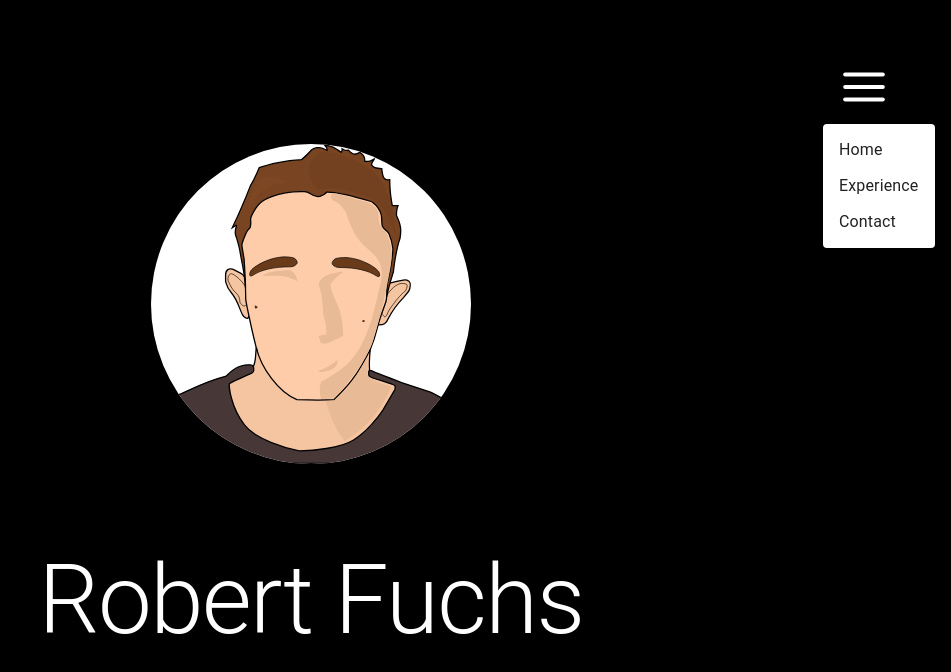
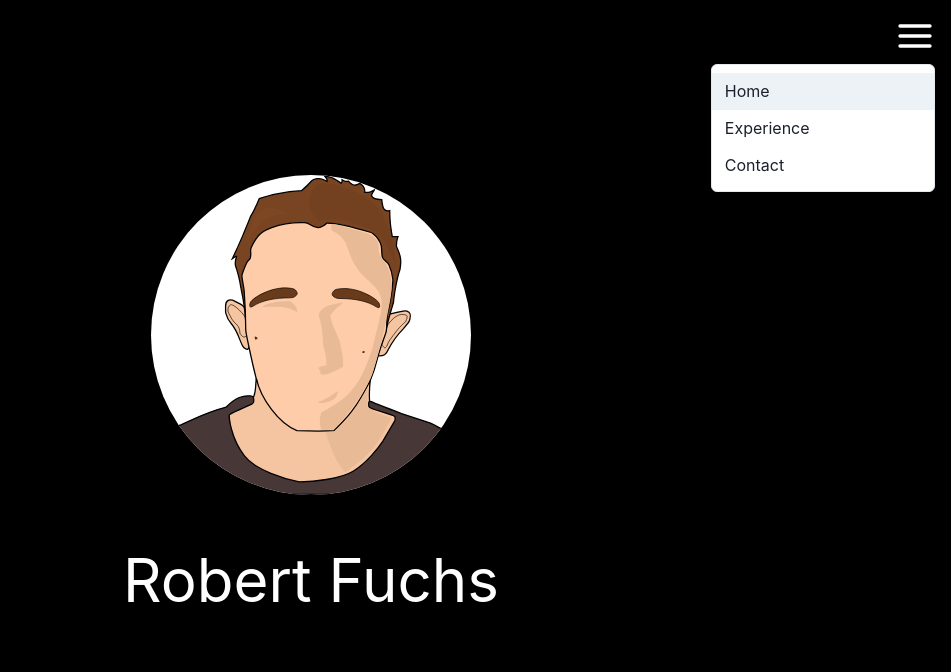
Before and after one commit to Treborium/robert-fuchs-codes, a Next.js app: page /home in a window 1280 px wide. Both pictures are taken after a click on the button "Options". Shown: the top 672 px of the page, without its empty margins (329-1280 px from the left). Built offline with nearby package versions, Linux system fonts and the light colour scheme; a web font is replaced by a local one.

Commit message:
switch to chakra ui

```diff
--- a/components/Layout.tsx
+++ b/components/Layout.tsx
@@ -1,33 +1,19 @@
-import { Container, createTheme, ThemeProvider } from '@mui/material';
+import { Box, ChakraProvider } from '@chakra-ui/react';
 
 import Navigation from './Navigation';
 
-interface Props {}
 
-export const Layout: React.FC<Props> = ({ children }) => {
+export const Layout: React.FC<{}> = ({ children }) => {
   return (
-    <ThemeProvider theme={CustomTheme}>
+    <ChakraProvider>
       <Navigation />
-      <Container disableGutters maxWidth={false} sx={styles.container}>
+      <Box width='100vw' height='100vh' backgroundColor='black'>
         {children}
-      </Container>
-    </ThemeProvider>
+      </Box>
+    </ChakraProvider>
   );
 };
 
-export const CustomTheme = createTheme({
-  palette: {
-    primary: {
-      main: '#FFFFFF',
-    },
-    secondary: {
-      main: '#000000',
-    },
-    action: {
-      hoverOpacity: 0.1,
-    },
-  },
-});
 
 const styles = {
   container: {
--- a/components/Navigation.tsx
+++ b/components/Navigation.tsx
@@ -1,61 +1,39 @@
 import React from 'react';
-import { IconButton, Menu, MenuItem } from '@mui/material';
 
 import { Menu as MenuIcon } from 'react-feather';
+import {
+  IconButton,
+  Menu,
+  MenuButton,
+  MenuList,
+  MenuItem,
+  Link,
+} from '@chakra-ui/react';
 
 export default function Navigation() {
-  const [anchorEl, setAnchorEl] =  React.useState<null | HTMLElement>(null);
-  const open = Boolean(anchorEl);
-
-  const handleClick = (e: React.MouseEvent<HTMLButtonElement>) => {
-    setAnchorEl(e.currentTarget);
-  };
-
-  const handleClose = () => {
-    setAnchorEl(null);
-  };
-
   return (
-    <div>
-      <IconButton
-        id='basic-button'
-        aria-controls={open ? 'basic-menu' : undefined}
-        aria-haspopup='true'
-        aria-expanded={open ? 'true' : undefined}
-        onClick={handleClick}
-        sx={styles.menu}
-        size='large'
-        color='primary'
-      >
-        <MenuIcon size='50px' />
-      </IconButton>
-      <Menu
-        id='basic-menu'
-        anchorEl={anchorEl}
-        open={open}
-        onClose={handleClose}
-        MenuListProps={{
-          'aria-labelledby': 'basic-button',
-        }}
-      >
-        <MenuItem onClick={handleClose} href='/home' component='a'>
-          Home
+    <Menu>
+      <MenuButton
+        as={IconButton}
+        aria-label='Options'
+        icon={<MenuIcon width='2.5rem' height='2.5rem'/>}
+        variant='none'
+        color='white'
+        position='absolute'
+        right='2vh'
+        top='2vh'
+      />
+      <MenuList>
+        <MenuItem as='a' href='/home'>
+         Home
         </MenuItem>
-        <MenuItem onClick={handleClose} href='/experience' component='a'>
+        <MenuItem as='a' href='/experience'>
           Experience
         </MenuItem>
-        <MenuItem onClick={handleClose} href='/contact' component='a'>
+        <MenuItem as='a' href='/contact'>
           Contact
         </MenuItem>
-      </Menu>
-    </div>
+      </MenuList>
+    </Menu>
   );
 }
-
-const styles = {
-  menu: {
-    position: 'absolute',
-    right: '50px',
-    top: '50px',
-  },
-} as const;
--- a/pages/contact/index.tsx
+++ b/pages/contact/index.tsx
@@ -1,6 +1,6 @@
-import { Typography } from '@mui/material';
 import React from 'react';
+import { Text } from '@chakra-ui/react';
 
 export default function Contact() {
-  return <Typography>Contact</Typography>
+  return <Text>Contact</Text>;
 }
--- a/pages/home/index.tsx
+++ b/pages/home/index.tsx
@@ -1,13 +1,28 @@
+import { Avatar, Box, Text } from '@chakra-ui/react';
 import React from 'react';
 
-import { Avatar, Box, Typography } from '@mui/material';
-import { theme } from '../../components/Theme';
+// import { Avatar, Box, Grid, Typography } from '@mui/material';
 
 export default function Home() {
+  const avatarBreakpoints = ['60vw', '50vw', '40vw', '25vw']
+
   return (
-    <Box sx={styles.container}>
-      <Avatar alt="Robert Fuchs Avatar" src="/avatar.svg" sx={styles.avatar}/>
-      <Typography variant='h1'>Robert Fuchs</Typography>
+    <Box
+      display='flex'
+      flexDirection='column'
+      justifyContent='center'
+      alignItems='center'
+      height='100vh'
+    >
+      <Avatar
+        name='Robert Fuchs'
+        src='/avatar.svg'
+        width={avatarBreakpoints}
+        height={avatarBreakpoints}
+        backgroundColor='white'
+        mb={['10vh', '5vh']}
+      />
+      <Text fontSize={['4xl', '5xl', '6xl']} color='white'>Robert Fuchs</Text>
     </Box>
   );
 }
@@ -16,15 +31,10 @@ const styles = {
   container: {
     width: '100vw',
     height: '100vh',
-    display: 'flex',
-    flexDirection: 'column',
-    justifyContent: 'center',
-    alignItems: 'center',
   },
   avatar: {
-    width: '40vh',
-    height: '40vh',
     backgroundColor: 'white',
-    marginBottom: '10vh',
-  }
+    width: '100%',
+    height: 'auto',
+  },
 } as const;
```
Also changed, not shown: components/experience_items/Certificates.tsx (+11 -2 lines), package.json (+4 -5 lines), pages/experience/index.tsx (+4 -3 lines), 1 other file (tests, documents, lock files or other folders).
